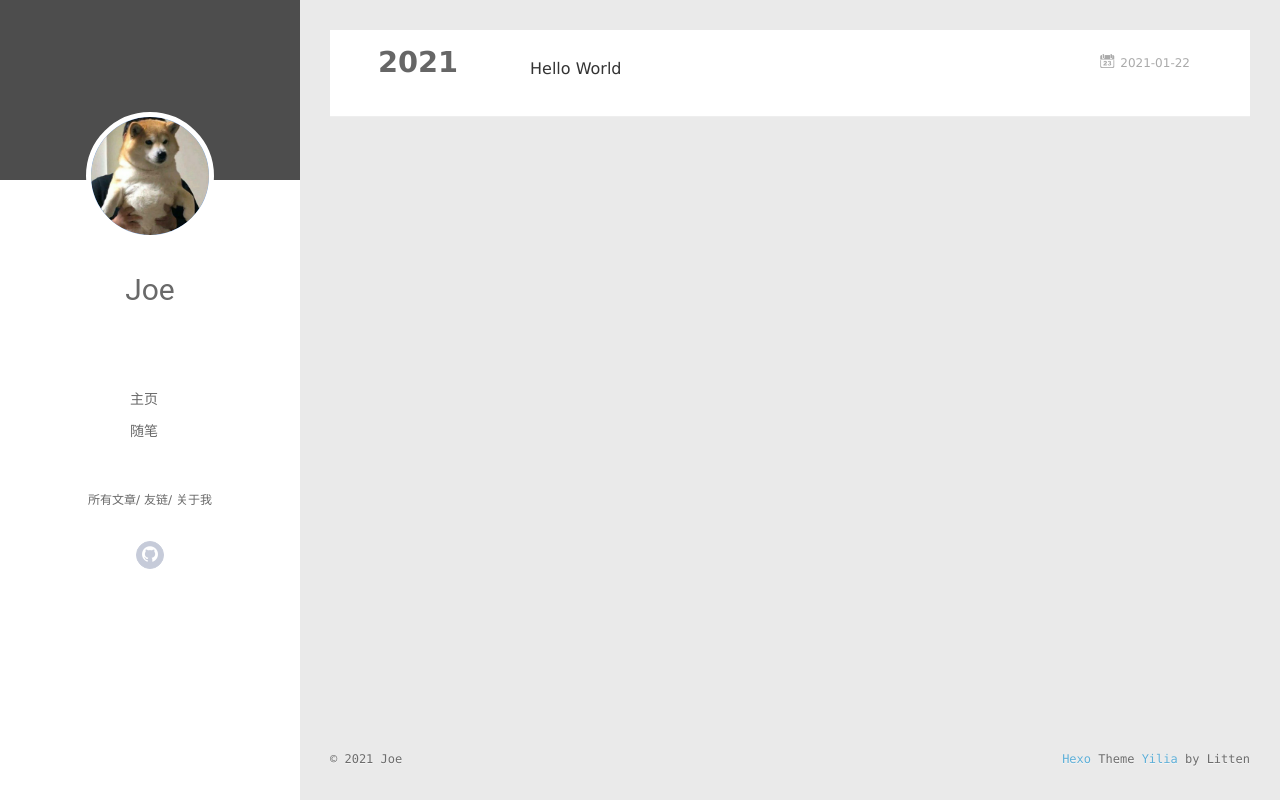
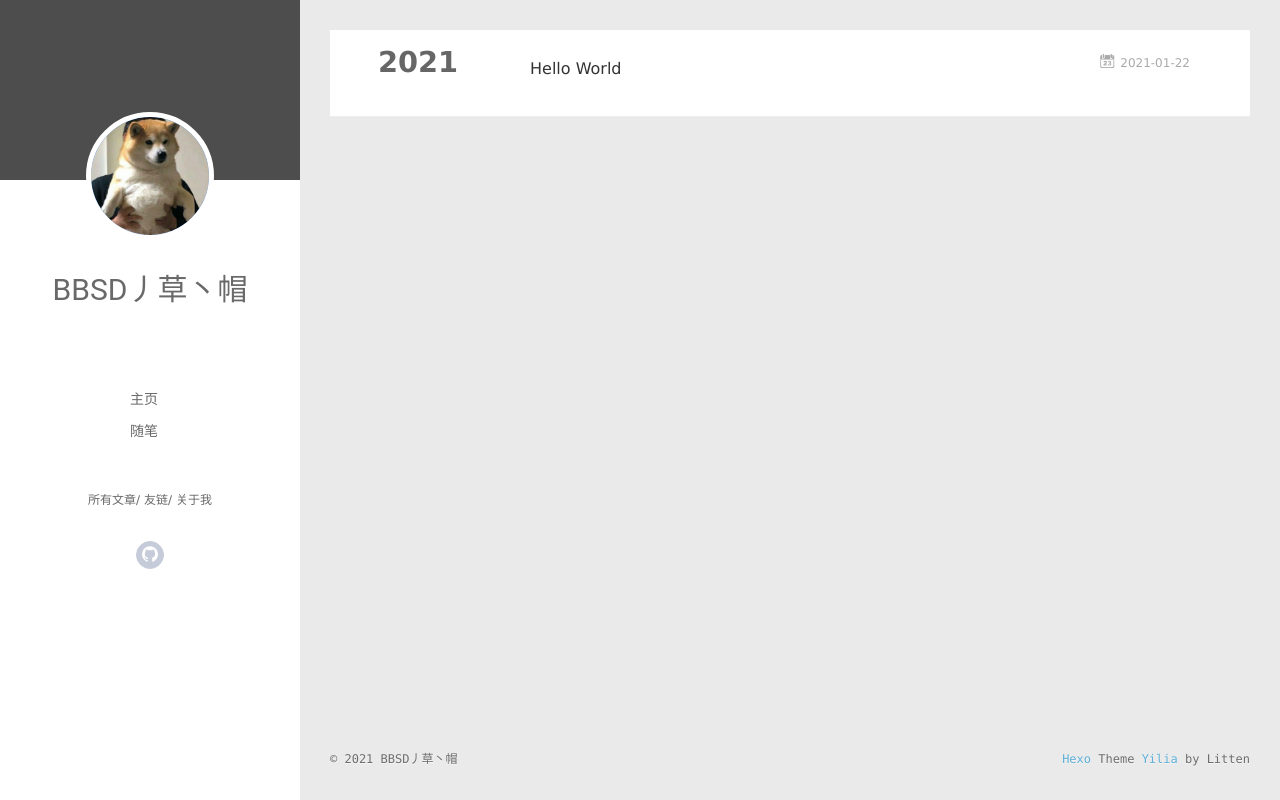
Before and after one commit to LuHawXem/LuHawXem.github.io, a plain HTML site: page archives/index.html in a window 1280 px wide. Drawn offline with Linux system fonts and the light colour scheme; no server answers.

Commit message:
Site updated: 2021-01-22 16:02:40

```diff
--- a/archives/index.html
+++ b/archives/index.html
@@ -14,15 +14,15 @@
 <meta property="og:url" content="http://luhawxem.github.io/archives/index.html">
 <meta property="og:site_name" content="BBSD丿草丶帽的个人博客">
 <meta property="og:description" content="BBSD丿草丶帽的个人博客">
-<meta property="og:locale" content="en_US">
-<meta property="article:author" content="Joe">
+<meta property="og:locale" content="zh_CN">
+<meta property="article:author" content="BBSD丿草丶帽">
 <meta property="article:tag" content="blog">
 <meta name="twitter:card" content="summary">
 
     <link rel="alternative" href="/atom.xml" title="BBSD丿草丶帽的个人博客" type="application/atom+xml">
 
 
-    <link rel="icon" href="/favicon.png">
+    <link rel="icon" href="/img/Avatar.jpg">
 
   <link rel="stylesheet" type="text/css" href="/./main.0cf68a.css">
   <style type="text/css">
@@ -49,7 +49,7 @@
 			<img src="/img/Avatar.jpg" class="js-avatar">
 		</a>
 		<hgroup>
-		  <h1 class="header-author"><a href="/">Joe</a></h1>
+		  <h1 class="header-author"><a href="/">BBSD丿草丶帽</a></h1>
 		</hgroup>
 
 
@@ -101,7 +101,7 @@
 				<img src="/img/Avatar.jpg" class="js-avatar">
 			</div>
 			<hgroup>
-			  <h1 class="header-author js-header-author">Joe</h1>
+			  <h1 class="header-author js-header-author">BBSD丿草丶帽</h1>
 			</hgroup>
 
 
@@ -193,7 +193,7 @@
   <div class="outer">
     <div id="footer-info">
     	<div class="footer-left">
-    		&copy; 2021 Joe
+    		&copy; 2021 BBSD丿草丶帽
     	</div>
       	<div class="footer-right">
       		<a href="http://hexo.io/" target="_blank">Hexo</a>  Theme <a href="https://github.com/litten/hexo-theme-yilia" target="_blank">Yilia</a> by Litten
```
Also changed, not shown: 2021/01/22/hello-world/index.html (+6 -6 lines), archives/2021/01/index.html (+6 -6 lines), archives/2021/index.html (+6 -6 lines), index.html (+6 -6 lines).
